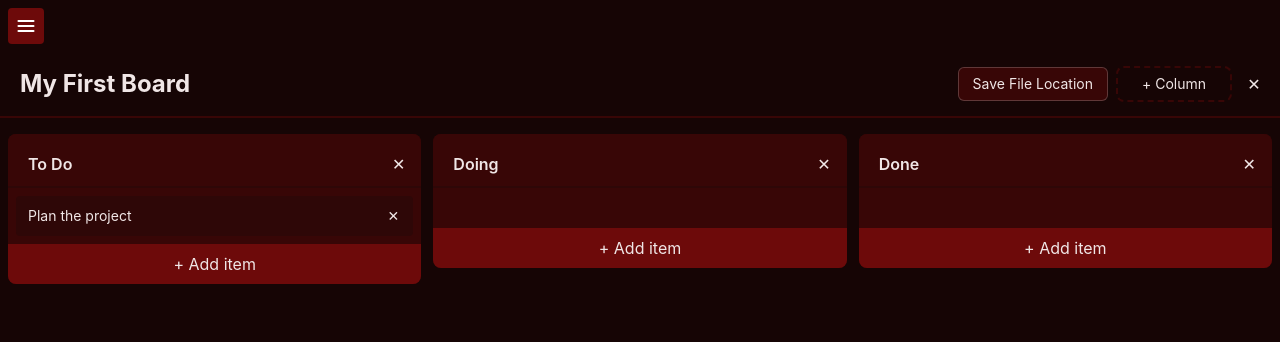
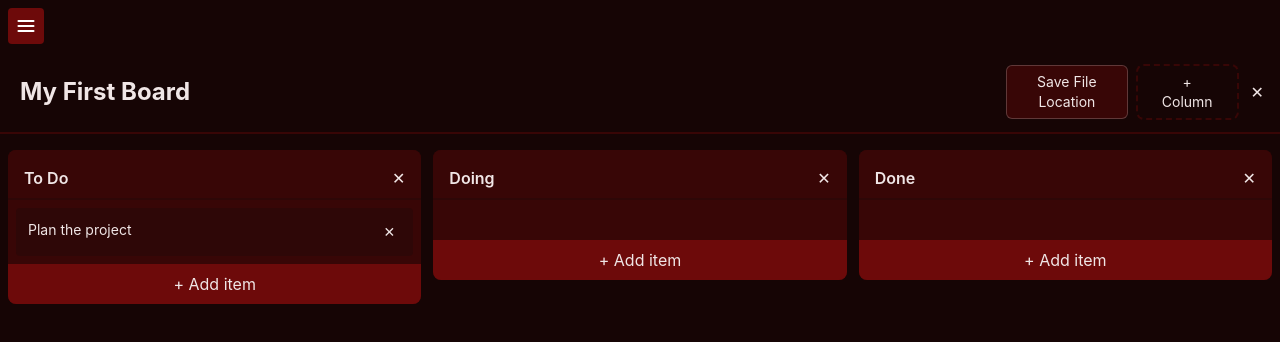
Before and after one commit to Nightmarius/kanban, a React (Vite) app: page / in a window 1280 px wide. Shown: the top 342 px of the page. Built offline with nearby package versions, Linux system fonts and the light colour scheme.

Commit message:
instant edit

```diff
--- a/src/Board.tsx
+++ b/src/Board.tsx
@@ -50,18 +50,11 @@ export function Board({ board, onRename, onDelete, onSaveLocation, autoSaveEnabl
   return (
     <div className='flex flex-col h-full'>
       <div className='flex items-center gap-2 p-3 mb-4 border-b-2 border-card'>
-        <EditableText
-          value={board.name}
-          onSave={(name) => onRename(name)}
-          className='text-2xl font-bold px-2 py-1 rounded bg-transparent text-text flex-1 cursor-text focus:border-accent focus:bg-card outline-none'
-        />
+        <EditableText value={board.name} onSave={(name) => onRename(name)} className='text-2xl font-bold px-2 py-1 focus:bg-card' />
 
         <AutoSaveIndicator autoSaveEnabled={autoSaveEnabled} />
         {onSaveLocation && (
-          <button
-            className='px-3.5 py-1.5 rounded-md border border-white/20 bg-card text-text cursor-pointer text-sm hover:border-accent hover:text-accent'
-            onClick={() => onSaveLocation()}
-          >
+          <button className='px-3.5 py-1.5 rounded-md border border-white/20 bg-card text-text cursor-pointer text-sm hover:border-accent hover:text-accent' onClick={() => onSaveLocation()}>
             Save File Location
           </button>
         )}
--- a/src/Column.tsx
+++ b/src/Column.tsx
@@ -111,7 +111,7 @@ export function Column({
           onSave={(name) => {
             if (name.trim()) store.renameColumn(boardId, column.id, name.trim())
           }}
-          className='text-text font-semibold text-base w-full'
+          className='font-semibold'
         />
 
         <button
--- a/src/EditableText.tsx
+++ b/src/EditableText.tsx
@@ -5,100 +5,33 @@ interface EditableTextProps {
   onSave: (value: string) => void
   onCancel?: () => void
   className?: string
-  inputType?: 'text' | 'textarea'
 }
 
-export function EditableText({
-  value,
-  onSave,
-  onCancel,
-  className = '',
-  inputType = 'text'
-}: EditableTextProps) {
-  const [editing, setEditing] = useState(false)
-  const [draft, setDraft] = useState(value)
+export function EditableText({ value, onSave, onCancel, className = '' }: EditableTextProps) {
+  const [text, setText] = useState(value)
   const ref = useRef<HTMLInputElement | HTMLTextAreaElement>(null)
 
   useEffect(() => {
-    setDraft(value)
+    setText(value)
   }, [value])
 
-  useEffect(() => {
-    if (editing) {
-      ref.current?.focus()
-
-      if (inputType === 'textarea' && ref.current instanceof HTMLTextAreaElement) {
-        const el = ref.current
-        el.style.height = 'auto'
-        el.style.height = el.scrollHeight + 'px'
-
-        function autoResize() {
-          el.style.height = 'auto'
-          el.style.height = el.scrollHeight + 'px'
-        }
-
-        el.addEventListener('input', autoResize)
-        return () => el.removeEventListener('input', autoResize)
-      }
-    }
-  }, [editing, inputType])
-
-  if (!editing) {
-    return (
-      <div
-        className={`cursor-text rounded px-1 py-0.5 hover:brightness-125 active:bg-accent/20 ${className}`}
-        onClick={() => setEditing(true)}
-      >
-        {value}
-      </div>
-    )
-  }
-
-  if (inputType === 'textarea') {
-    return (
-      <textarea
-        ref={ref as React.RefObject<HTMLTextAreaElement>}
-        value={draft}
-        className={`w-full resize-none overflow-hidden outline-none bg-white/10 rounded px-2 py-1 ${className}`}
-        onBlur={() => {
-          setEditing(false)
-          if (draft !== value) onSave(draft)
-          else onCancel?.()
-        }}
-        onChange={(e) => setDraft(e.currentTarget.value)}
-        onKeyDown={(e) => {
-          if (e.key === 'Enter' && !e.shiftKey) {
-            e.preventDefault()
-            setEditing(false)
-            onSave(e.currentTarget.value)
-          }
-          if (e.key === 'Escape') {
-            setDraft(value)
-            onCancel?.()
-          }
-        }}
-      />
-    )
-  }
-
   return (
-    <input
-      ref={ref as React.RefObject<HTMLInputElement>}
-      value={draft}
-      className={`w-full outline-none bg-white/10 rounded px-2 py-1 ${className}`}
+    <textarea
+      ref={ref as React.RefObject<HTMLTextAreaElement>}
+      value={text}
+      className={`w-full field-sizing-content resize-none overflow-hidden outline-none rounded text-text ${className}`}
       onBlur={() => {
-        setEditing(false)
-        if (draft !== value) onSave(draft)
+        if (text !== value) onSave(text)
         else onCancel?.()
       }}
-      onChange={(e) => setDraft(e.currentTarget.value)}
+      onChange={(e) => setText(e.currentTarget.value)}
       onKeyDown={(e) => {
-        if (e.key === 'Enter') {
-          setEditing(false)
+        if (e.key === 'Enter' && !e.shiftKey) {
+          e.preventDefault()
           onSave(e.currentTarget.value)
         }
         if (e.key === 'Escape') {
-          setDraft(value)
+          setText(value)
           onCancel?.()
         }
       }}
--- a/src/Item.tsx
+++ b/src/Item.tsx
@@ -34,7 +34,7 @@ export function Item({ item, itemIdx, boardId, colId, isDragging, dropAbove, onS
 
   return (
     <div
-      className={`cursor-grab rounded-sm bg-item p-2 text-sm leading-relaxed flex items-start
+      className={`cursor-grab rounded-sm bg-item p-3 text-sm leading-relaxed flex items-start
         gap-2 select-none drop-target ${isDragging ? 'scale-95 rotate-2 bg-green-500' : ''} ${dropAbove ? 'border-t-2 border-accent' : ''}`}
       draggable
       onDragStart={handleDragStart}
@@ -44,10 +44,9 @@ export function Item({ item, itemIdx, boardId, colId, isDragging, dropAbove, onS
         onSave={(text) => {
           if (text.trim()) store.updateItem(boardId, colId, itemIdx, text)
         }}
-        className='flex-1 px-0.5 py-0 text-sm text-text bg-transparent outline-none resize-none word-break-break-word min-h-[1.5em]'
-        inputType='textarea'
+        className='text-sm word-break-break-word'
       />
-      <div className='flex gap-x-0.5 item-actions'>
+      <div className='flex gap-x-0.5'>
         <button className='text-text cursor-pointer size-6' onClick={() => store.deleteItem(boardId, colId, itemIdx)} title='Delete'>
           ✕
         </button>
```
